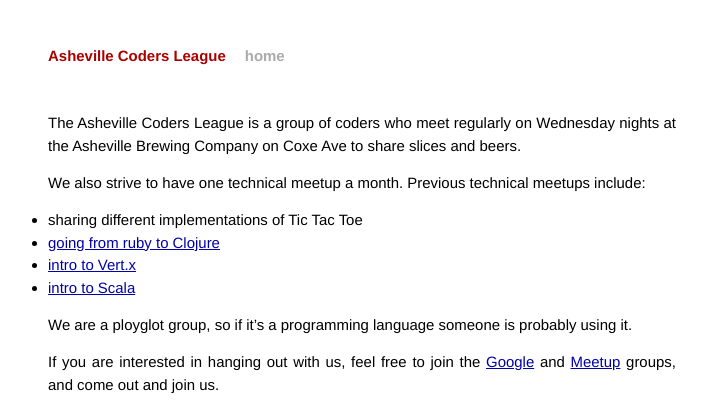
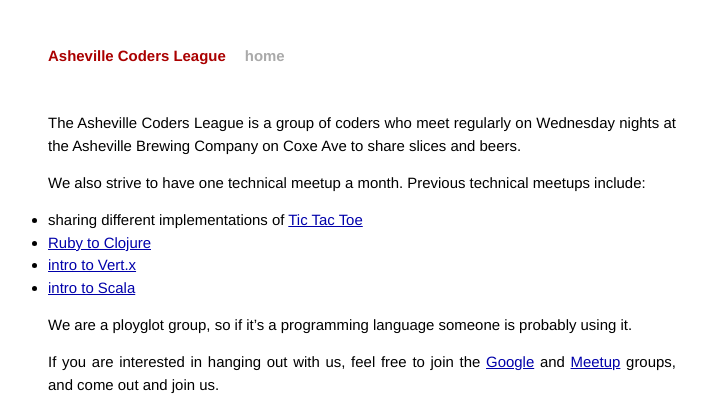
Before and after one commit to avlcoders/avlcoders.github.io, a Jekyll site: the page built from index.md, in a window 1280 px wide. Shown: the top 404 px of the page, without its empty margins (278-985 px from the left). Built offline with Jekyll 4.4.1, drawn with Linux system fonts in a browser that asks for light colours; Markdown is read by kramdown in place of the engine named in the settings.

Commit message:
added a tic tac toe page

```diff
--- a/index.md
+++ b/index.md
@@ -10,8 +10,8 @@
 We also strive to have one technical meetup a month.  Previous
 technical meetups include:
 
-* sharing different implementations of Tic Tac Toe
-* [going from ruby to Clojure](http://tcrawley.org/presentations/avl-rb-clojure-intro/)
+* sharing different implementations of [Tic Tac Toe](/tictactoe.html)
+* [Ruby to Clojure](http://tcrawley.org/presentations/avl-rb-clojure-intro/)
 * [intro to Vert.x](http://tcrawley.org/presentations/vertx-acl/vertx.html)
 * [intro to Scala](/assets/slideshows/AshevilleCodersScalaTalk.pdf)
 
```
Also changed, not shown: tictactoe.md (added, +40 -0 lines).
